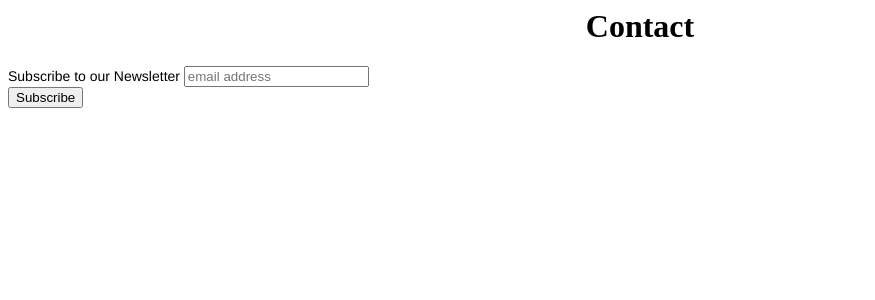
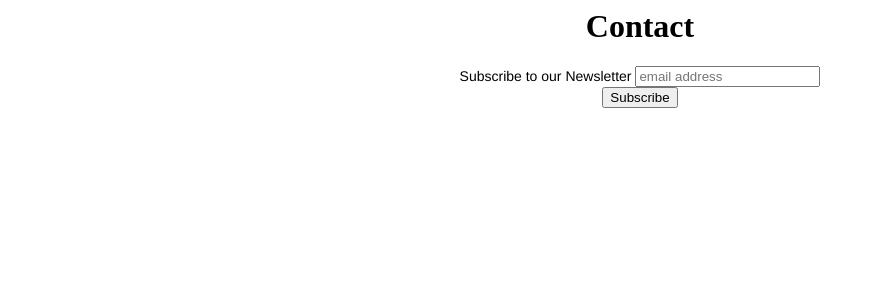
Before and after one commit to nicobartello1/nicoswebsite-cc.github.io, a Jekyll site: the page Contact/index.html, which Jekyll copies as it is, in a window 1280 px wide. Shown: the top 300 px of the page, without its empty margins (0-875 px from the left). Built offline with Jekyll 4.4.1, drawn with Linux system fonts in a browser that asks for light colours; comment, search, counter and statistics services are not loaded.

Commit message:
Update index.html

```diff
--- a/Contact/index.html
+++ b/Contact/index.html
@@ -8,7 +8,7 @@
 	/* Add your own MailChimp form style overrides in your site stylesheet or in this style block.
 	   We recommend moving this block and the preceding CSS link to the HEAD of your HTML file. */
 </style>
-<div id="mc_embed_signup">
+<center><div id="mc_embed_signup">
 <form action="//nicoswebsite.us14.list-manage.com/subscribe/post?u=11bd9c7607b249ba1b7e7eed7&amp;id=16f912815d" method="post" id="mc-embedded-subscribe-form" name="mc-embedded-subscribe-form" class="validate" target="_blank" novalidate>
     <div id="mc_embed_signup_scroll">
 	<label for="mce-EMAIL">Subscribe to our Newsletter</label>
@@ -19,5 +19,6 @@
     </div>
 </form>
 </div>
+	</center>
 </body>
 </html>
```
